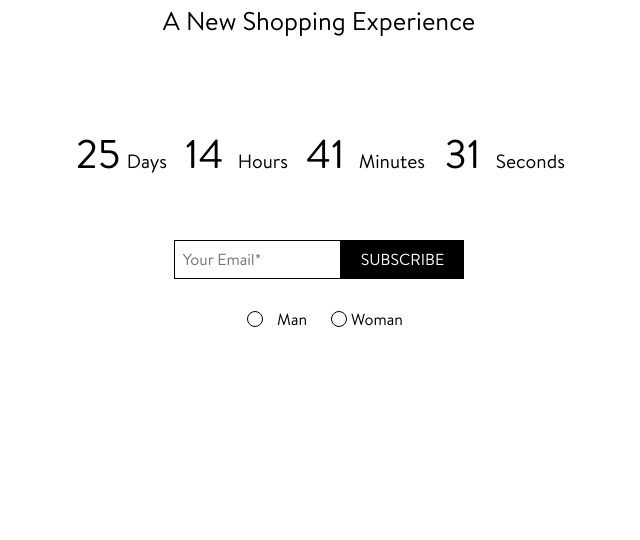
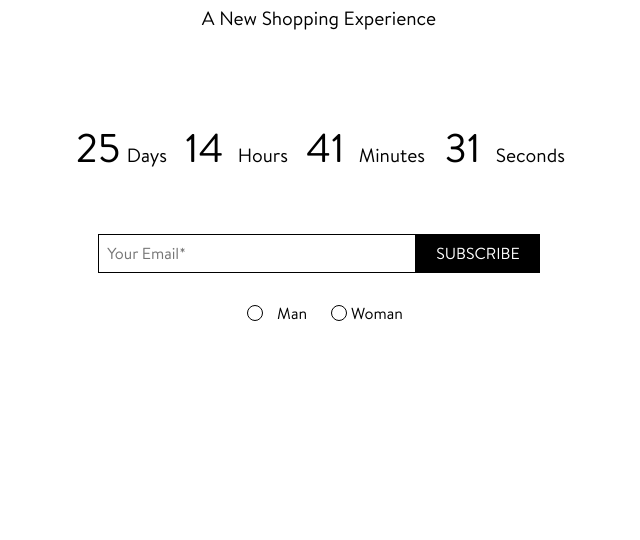
Before and after one commit to salmenbej/testing, a plain HTML site: page geb/countdown/index.html in a window 1280 px wide. Shown: the part 260-800 px from the top of the page, without its empty margins (321-961 px from the left). Drawn offline with nearby package versions, Linux system fonts and the light colour scheme.

Commit message:
responsive

```diff
--- a/geb/countdown/css/app.css
+++ b/geb/countdown/css/app.css
@@ -143,10 +143,17 @@ input[type="radio"]:checked + label:before {
 		font-weight: lighter;
 		font-size: 1.2em
 	}
+
+	input[type="email"] {
+		width: 300px;
+	}
 }
 
 /* Desktop */
 @media (min-width: 64.0625em){
+	h2 {
+		font-size: 1.2em;
+	}
 	li {
 		font-size: 2.5em;
 	}
--- a/geb/countdown/index.html
+++ b/geb/countdown/index.html
@@ -32,9 +32,8 @@
 				</ul>
 			</div>
 			<form id="register">
-				<div>
+
 					<input type="email" placeholder="Your Email*" required><button type="submit">Subscribe</button>
-				</div>
 				<div>
 					<input type="radio" name="gender" id="man" value="man"><label for="man">Man</label>
 					<input type="radio" name="gender" id="woman" value="woman"><label for="woman">Woman</label>
```
